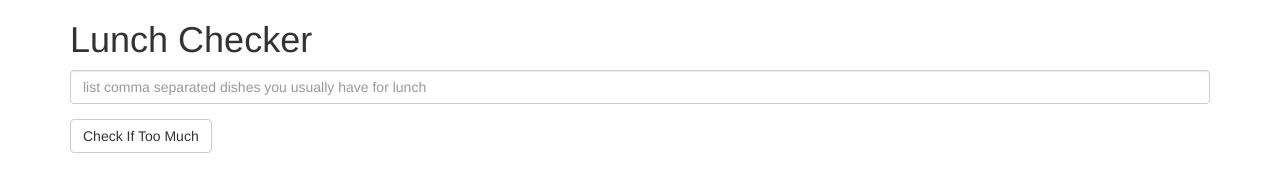
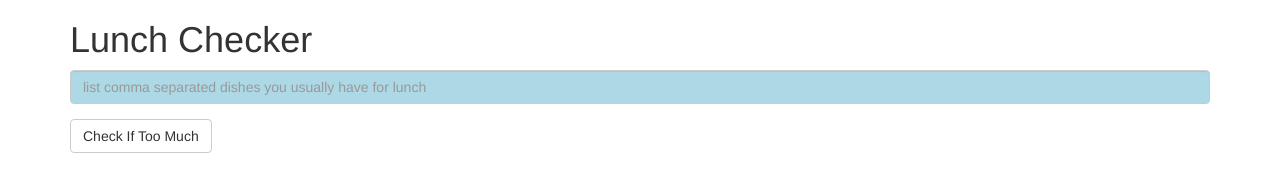
Before and after one commit to ameensuhail/coursera-angularjs, a plain HTML site: page module1/index.html in a window 1280 px wide. Drawn offline with Linux system fonts and the light colour scheme.

Commit message:
added validation to input

```diff
--- a/module1/index.html
+++ b/module1/index.html
@@ -8,18 +8,38 @@
     <script src="app.js"></script>
     <style>
       .message { font-size: 1.3em; font-weight: bold; }
+      input.ng-invalid {
+          background-color:pink;
+      }
+      input.ng-valid {
+          background-color:lightgreen;
+      }
+      input.ng-pristine {
+          background-color: lightblue;
+      }
     </style>
   </head>
 <body>
    <div class="container" ng-controller="LunchCheckController">
      <h1>Lunch Checker</h1>
 
-         <div class="form-group">
+
+
+         <form name="lunchForm">
+           <div class="form-group">
+
+
              <input id="lunch-menu" type="text"
              placeholder="list comma separated dishes you usually have for lunch"
              class="form-control"
-             ng-model="items">
+             ng-model="items" name="items" required>
+
+         <span ng-show="lunchForm.items.$touched && lunchForm.items.$invalid ">Please Enter the items</span>
+         <!-- <div >
+           {{lunchForm.items.$invalid}}
+         </div> -->
          </div>
+
          <div class="form-group">
              <button class="btn btn-default" ng-click="check()">Check If Too Much</button>
          </div>
@@ -27,6 +47,8 @@
            <!-- Your message can go here. -->
            {{message}}
          </div>
+        </form>
+
    </div>
 
 </body>
```
